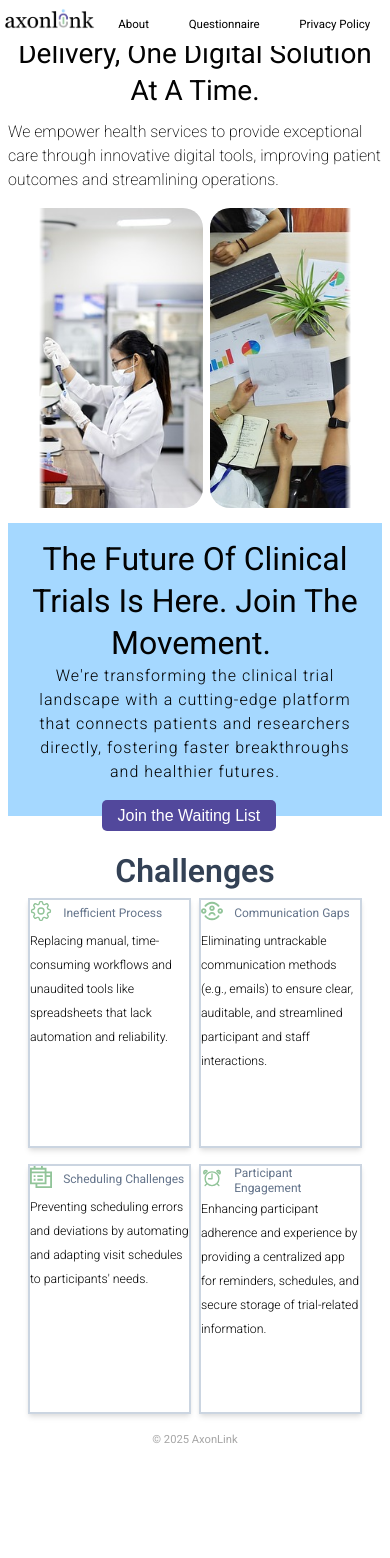
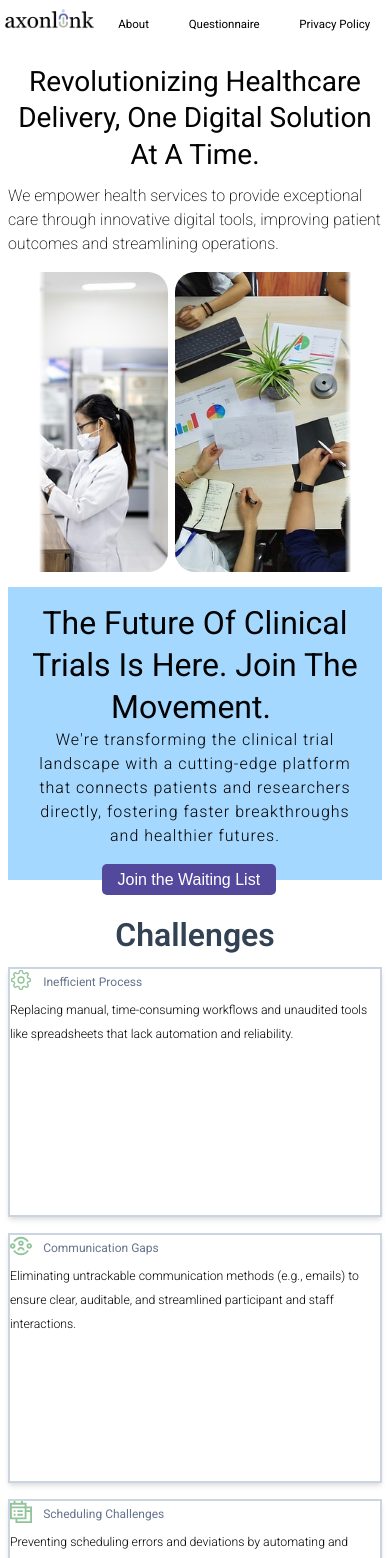
Before and after one commit to ozi-sadiq-kasai/axonlandingpage, a React (Vite) app in the folder client/: page /about in a window 390 px wide. Shown: the top 1558 px of the page. Before the commit the page ends 1447 px from the top, so only its background shows below. Built offline with nearby package versions, Linux system fonts and the light colour scheme; no server answers.

Commit message:
change layout of about mobile

```diff
--- a/client/src/components/Challanges.jsx
+++ b/client/src/components/Challanges.jsx
@@ -102,6 +102,7 @@ const Wrapper = styled.section`
     @media ${({ theme }) => theme.device.min.tablet} {
       font-size: 3rem;
     }
+
   }
 `;
 
@@ -113,6 +114,11 @@ const StyledList = styled.ul`
   column-gap: 3rem;
   row-gap: 1rem;
   justify-content: center;
+ @media ${({ theme }) => theme.device.range.small} {
+     grid-template-columns: repeat(1, 1fr);
+     column-gap:0rem
+     row-gap:0rem
+    }
   div {
     display: flex;
     align-items: center;
@@ -124,6 +130,7 @@ const StyledList = styled.ul`
         font-size: 1.9rem;
       }
     }
+
   }
   li {
     border: 2px solid var(--grey-300);
@@ -157,9 +164,16 @@ const StyledList = styled.ul`
   }
   li.animate-left {
     transform: translateX(20px);
+     @media ${({ theme }) => theme.device.range.small} {
+     transform:translateY(5px)
+     }
+
   }
   li.animate-right {
     transform: translateX(-20px);
+       @media ${({ theme }) => theme.device.range.small} {
+     transform:translateY(5px)
+     }
   }
 `;
 
--- a/client/src/pages/About.jsx
+++ b/client/src/pages/About.jsx
@@ -24,8 +24,8 @@ const About = () => {
 
 const Wrapper = styled.section`
   padding: 8rem  3rem 0 3rem;
-  @media ${({ theme }) => theme.device.max.mobile} {
-    padding: 0 0.5rem;
+  @media ${({ theme }) => theme.device.range.small} {
+    padding: 4rem 0.5rem;
   }
 `;
 
```
